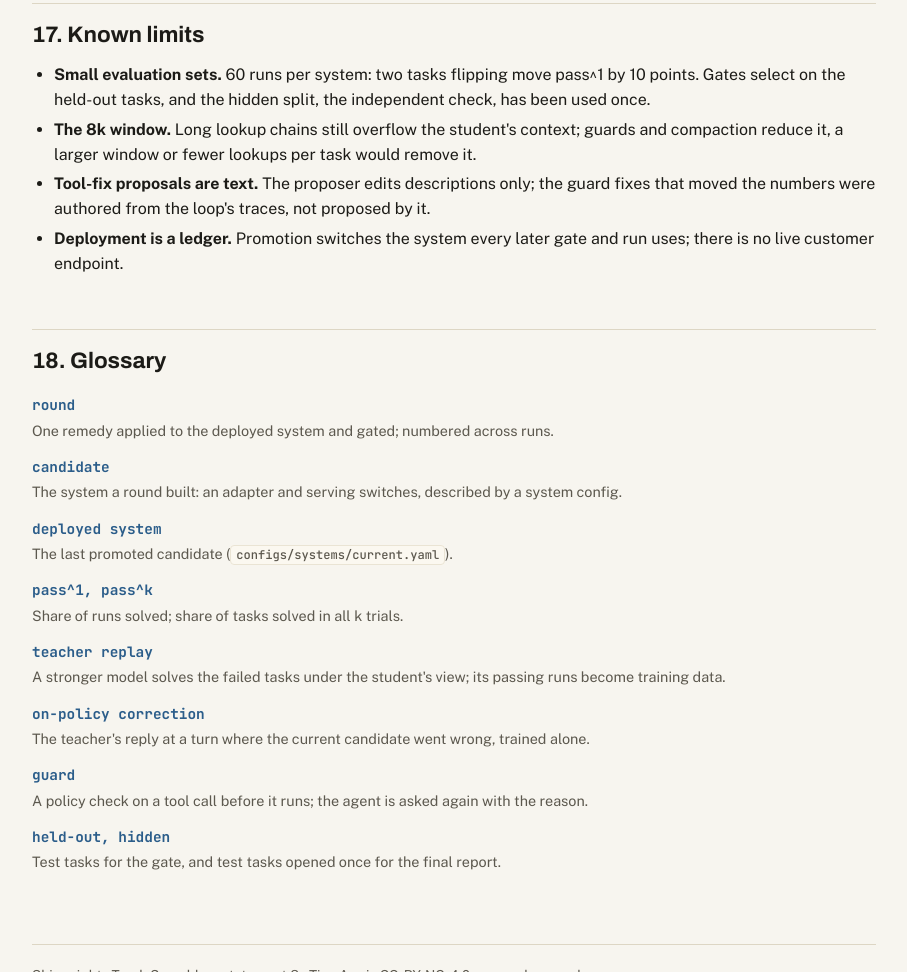
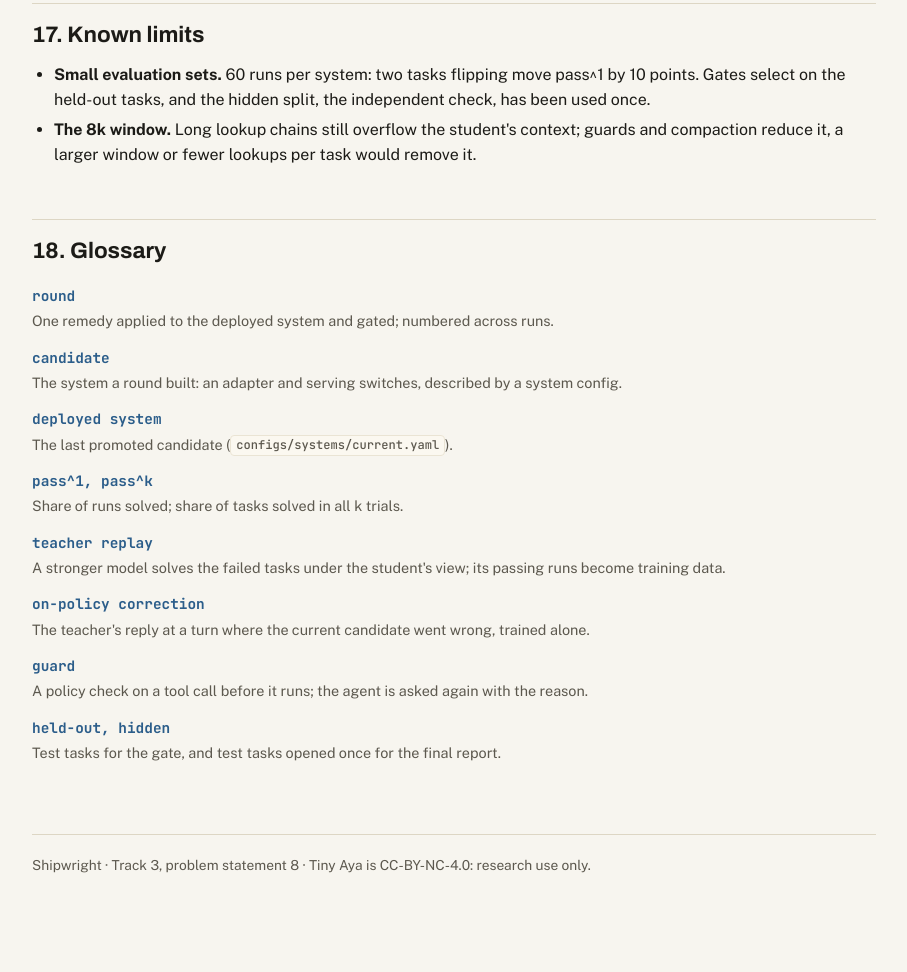
Before and after one commit to tejasnafde/Shipwright, a plain HTML site: page docs/system-design.html in a window 1280 px wide. Shown: the part 9497-10469 px from the top of the page, without its empty margins (236-1143 px from the left). Drawn offline with nearby package versions, Linux system fonts and the light colour scheme; a script that the page names is missing.

Commit message:
Drop the tool-fix-proposer and ledger limitations everywhere: README, system design, the proposer study

```diff
--- a/docs/system-design.html
+++ b/docs/system-design.html
@@ -553,10 +553,6 @@ seen in production and their handling: <code>docs/ops/known-issues.md</code>.</p
 held-out tasks, and the hidden split, the independent check, has been used once.</li>
 <li><b>The 8k window.</b> Long lookup chains still overflow the student's context; guards and compaction reduce it,
 a larger window or fewer lookups per task would remove it.</li>
-<li><b>Tool-fix proposals are text.</b> The proposer edits descriptions only; the guard fixes that moved the
-numbers were authored from the loop's traces, not proposed by it.</li>
-<li><b>Deployment is a ledger.</b> Promotion switches the system every later gate and run uses; there is no live
-customer endpoint.</li>
 </ul>
 </section>
 
```
Also changed, not shown: 3 other files.
